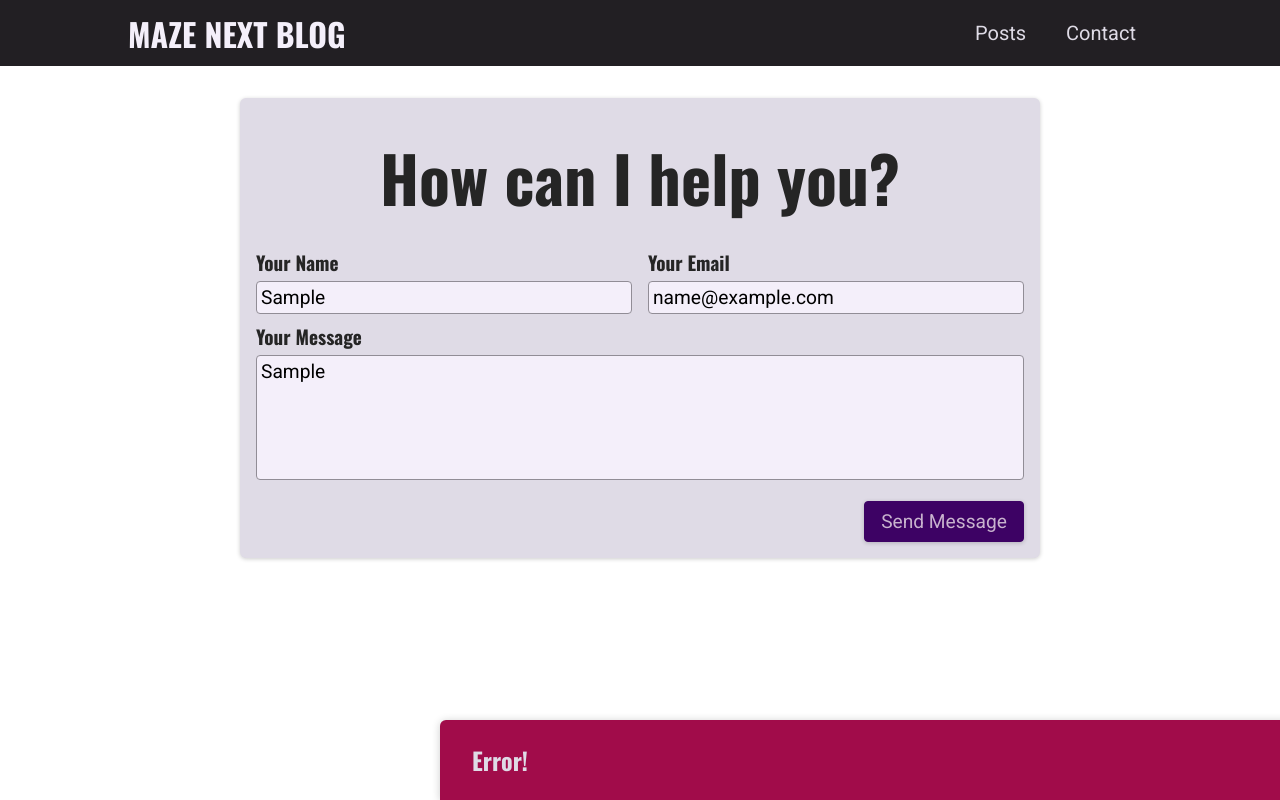
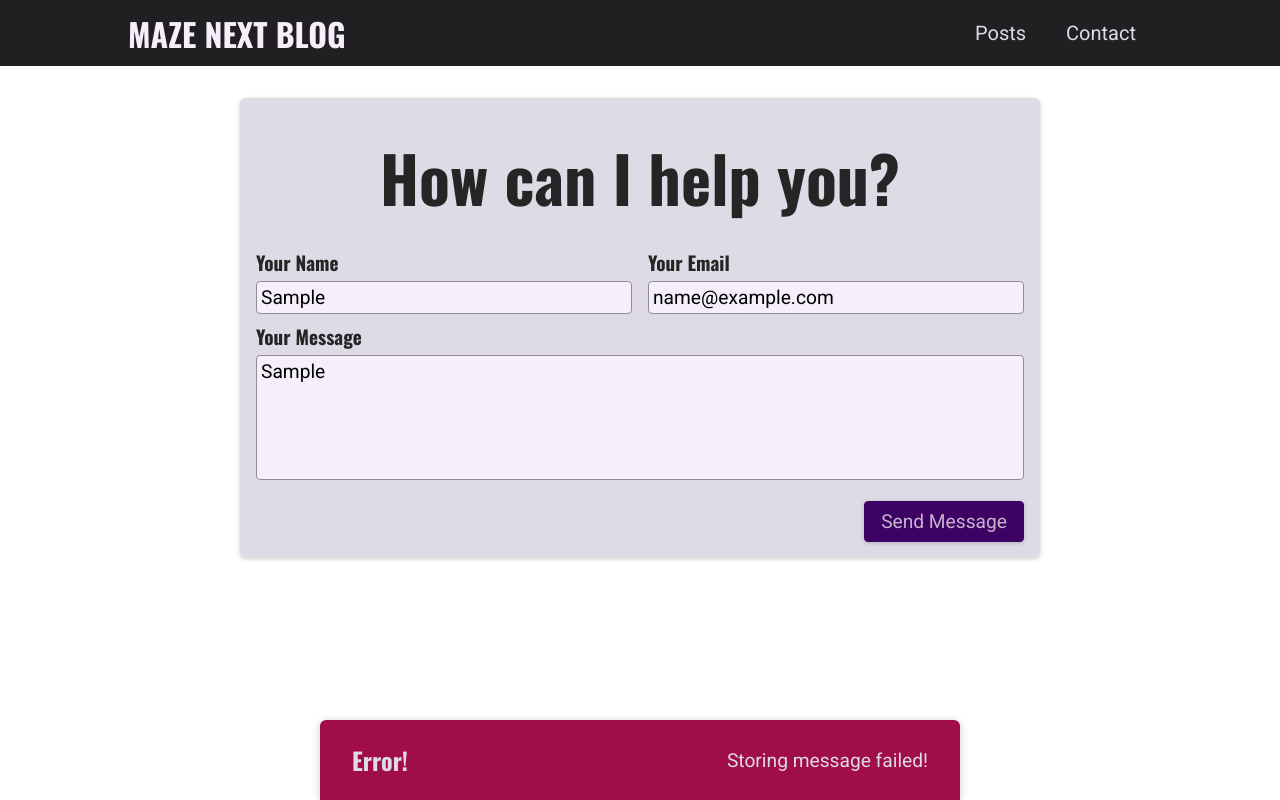
Before and after one commit to DreamEcho100/udemy-nextjs-react-the-complete-guide, a Next.js app: page /contact in a window 1280 px wide. Both pictures are taken after typing "Sample", "name@example.com", "Sample" into the empty fields and a click on the button "Send Message". Built offline with nearby package versions, Linux system fonts and the light colour scheme; no server answers; the database is empty.

Commit message:
UI bug fixies

```diff
--- a/components/UI/Notification/Notification.module.css
+++ b/components/UI/Notification/Notification.module.css
@@ -35,8 +35,8 @@
 
 @media (min-width: 768px) {
 	.notification {
-		width: rem;
-		left: calc(50% - 20rem);
+		width: 64rem;
+		left: calc(50% - 32rem);
 		border-top-right-radius: 0.6rem;
 		border-top-left-radius: 0.6rem;
 	}
```
Also changed, not shown: 1 other file (tests, documents, lock files or other folders).
